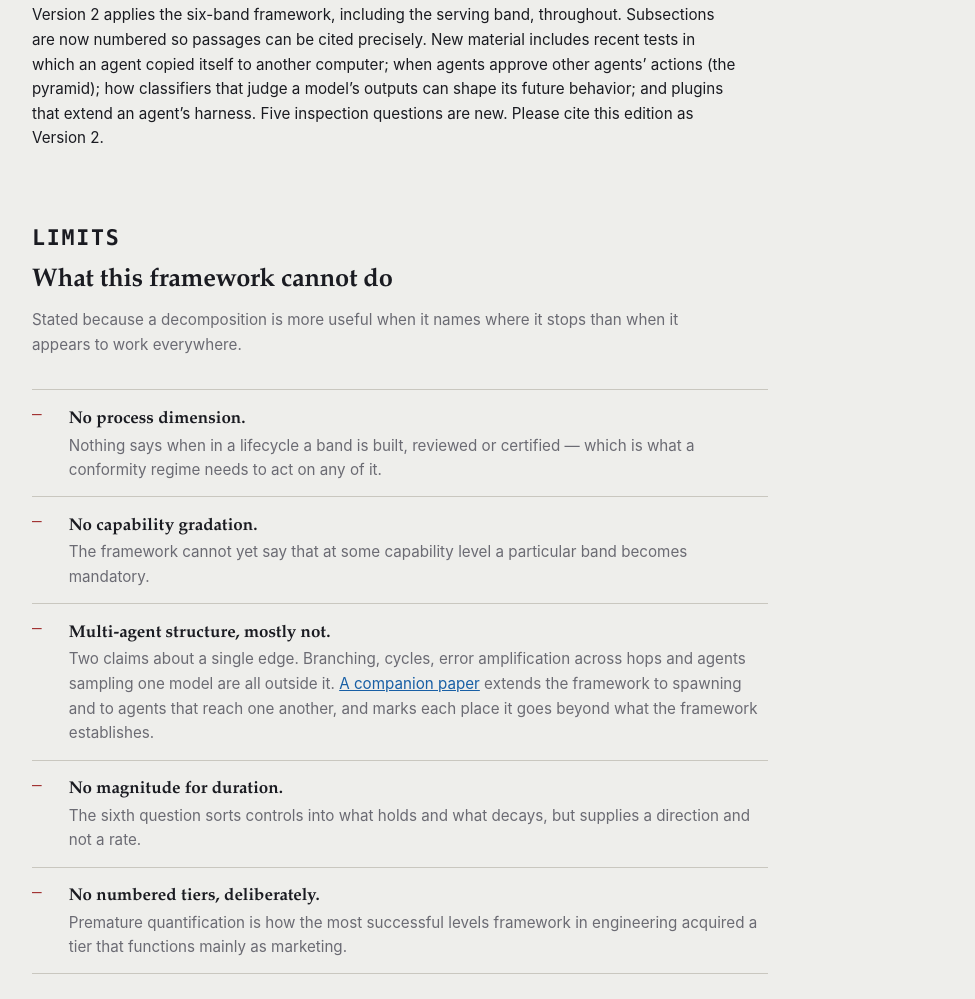
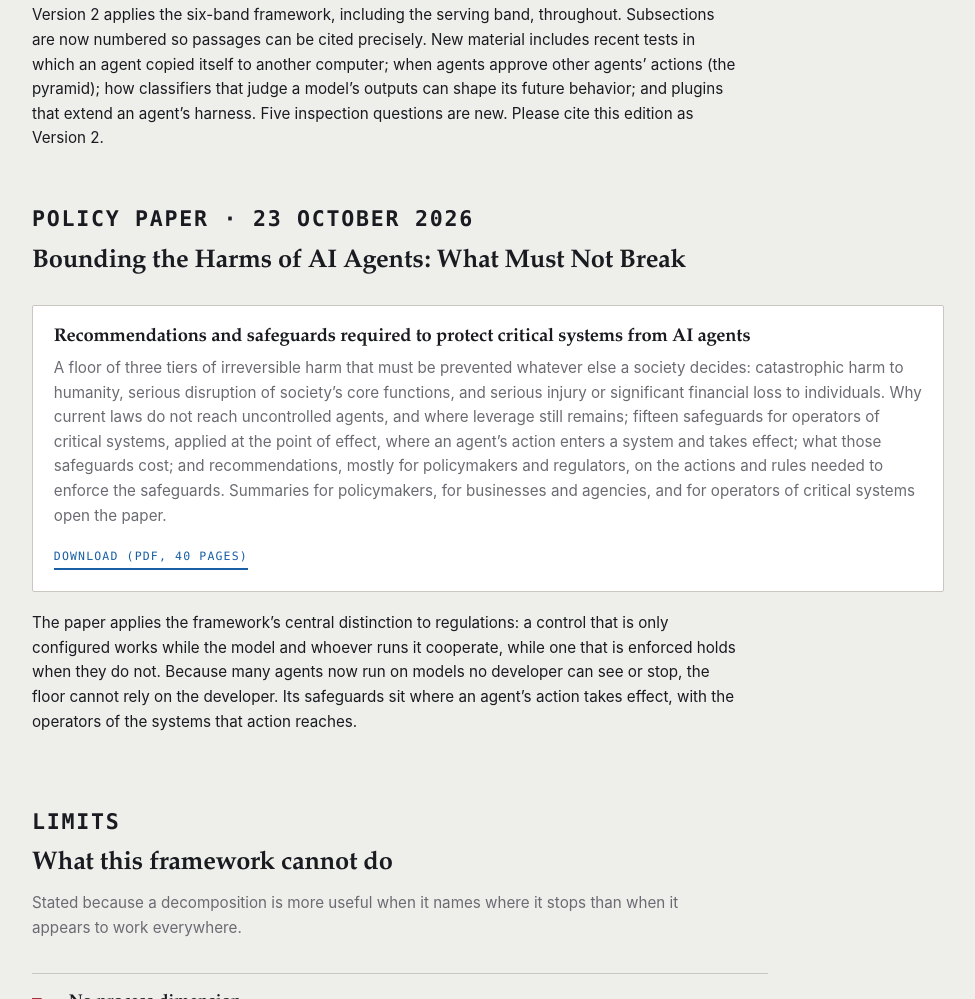
Before and after one commit to djc2002us/where-control-lives, a plain HTML site: page index.html in a window 1280 px wide. Shown: the part 4978-5977 px from the top of the page, without its empty margins (152-1127 px from the left). Drawn offline with Linux system fonts and the light colour scheme.

Commit message:
Add Policy Paper on bounding AI agents

```diff
--- a/index.html
+++ b/index.html
@@ -256,6 +256,19 @@ footer p{margin:.3rem 0}
 <p class="stack-lead" style="margin-top:.6rem;color:var(--ink)">Version 2 applies the six-band framework, including the serving band, throughout. Subsections are now numbered so passages can be cited precisely. New material includes recent tests in which an agent copied itself to another computer; when agents approve other agents&rsquo; actions (the pyramid); how classifiers that judge a model&rsquo;s outputs can shape its future behavior; and plugins that extend an agent&rsquo;s harness. Five inspection questions are new. Please cite this edition as Version 2.</p>
 </section>
 
+<section class="get" style="padding-top:.2rem">
+<p class="eyebrow">Policy paper &middot; 23 October 2026</p>
+<h2>Bounding the Harms of AI Agents: What Must Not Break</h2>
+<div class="cards">
+<div class="card">
+<h3>Recommendations and safeguards required to protect critical systems from AI agents</h3>
+<p>A floor of three tiers of irreversible harm that must be prevented whatever else a society decides: catastrophic harm to humanity, serious disruption of society&rsquo;s core functions, and serious injury or significant financial loss to individuals. Why current laws do not reach uncontrolled agents, and where leverage still remains; fifteen safeguards for operators of critical systems, applied at the point of effect, where an agent&rsquo;s action enters a system and takes effect; what those safeguards cost; and recommendations, mostly for policymakers and regulators, on the actions and rules needed to enforce the safeguards. Summaries for policymakers, for businesses and agencies, and for operators of critical systems open the paper.</p>
+<a href="bounding-the-harms-of-ai-agents.pdf">Download (PDF, 40 pages)</a>
+</div>
+</div>
+<p class="stack-lead" style="margin-top:1.2rem;color:var(--ink)">The paper applies the framework&rsquo;s central distinction to regulations: a control that is only configured works while the model and whoever runs it cooperate, while one that is enforced holds when they do not. Because many agents now run on models no developer can see or stop, the floor cannot rely on the developer. Its safeguards sit where an agent&rsquo;s action takes effect, with the operators of the systems that action reaches.</p>
+</section>
+
 <section class="gaps">
   <p class="eyebrow">Limits</p>
   <h2>What this framework cannot do</h2>
```
Also changed, not shown: 1 other file.
